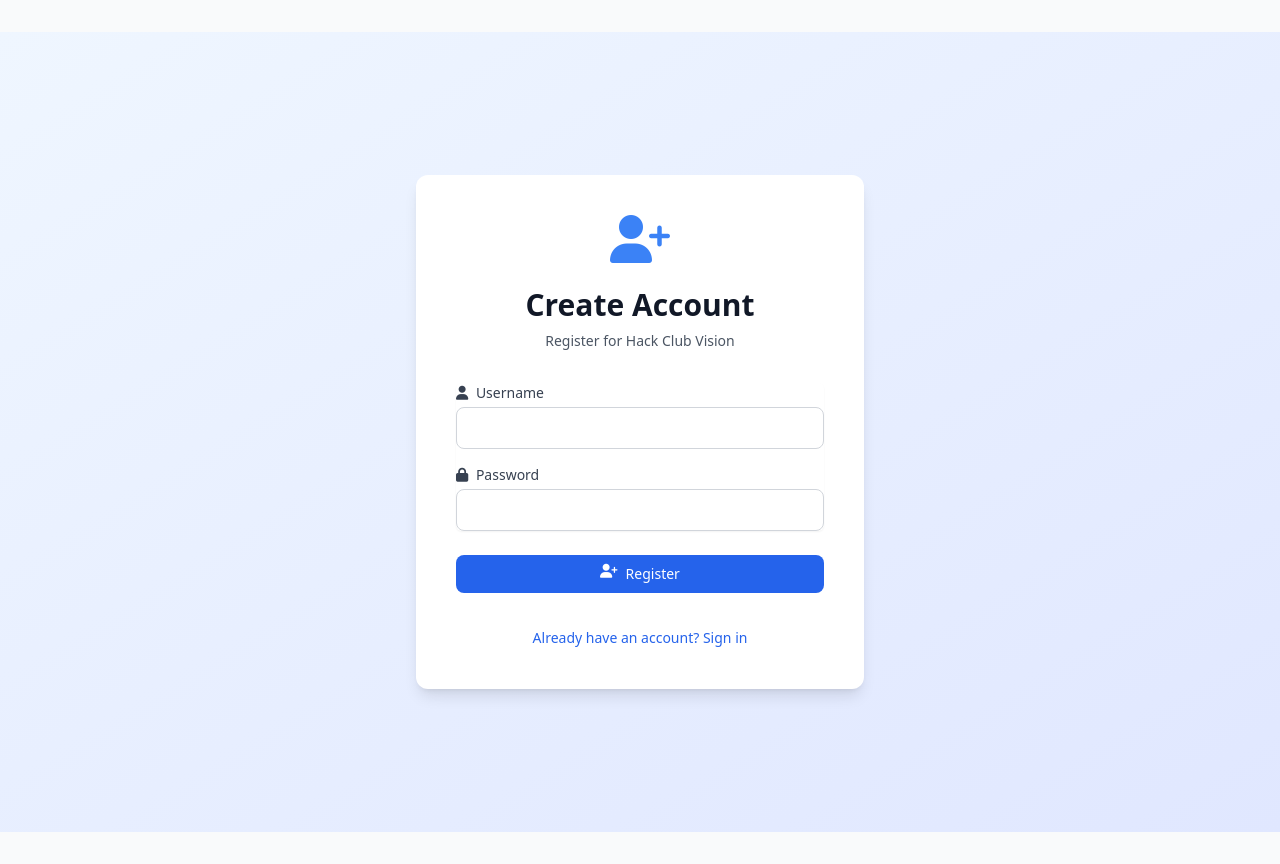
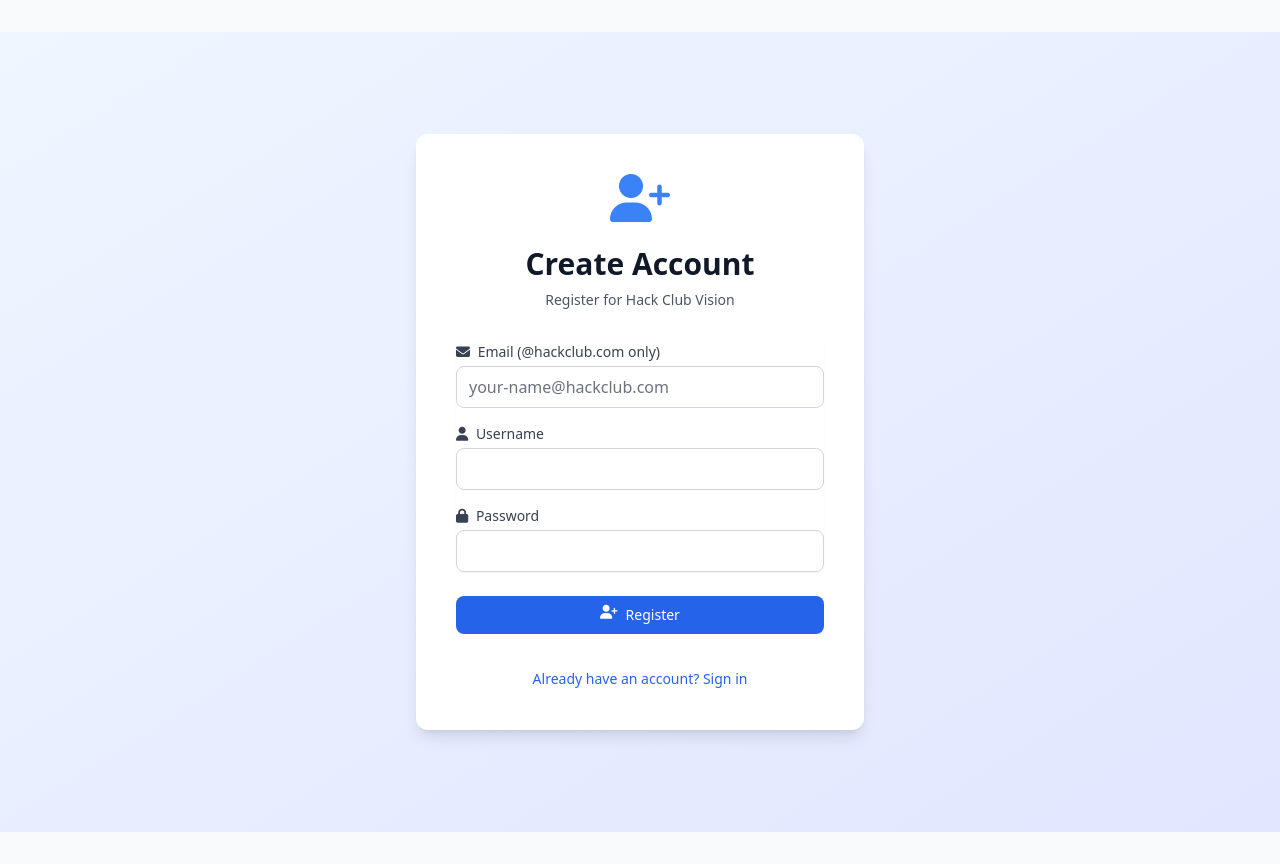
Before and after one commit to hackclub/Vision, a Flask app: page /register in a window 1280 px wide. Run offline with Flask 3, Linux system fonts and the light colour scheme; parts of the project's set-up code (start-up, migrations or seed data) failed here and were passed over; some libraries are stand-ins or nearby versions.

Commit message:
Big beefy updates

```diff
--- a/app.py
+++ b/app.py
@@ -197,7 +197,9 @@
 class User(UserMixin, db.Model):
     id = db.Column(db.Integer, primary_key=True)
     username = db.Column(db.String(80), unique=True, nullable=False)
+    email = db.Column(db.String(120), unique=True, nullable=False)
     password = db.Column(db.String(120), nullable=False)
+    verified = db.Column(db.Boolean, default=False, nullable=False)
     bases = db.relationship('AirtableBase', backref='user', lazy=True)
 
 class AirtableBase(db.Model):
@@ -251,6 +253,49 @@
 @login_manager.user_loader
 def load_user(user_id):
     return User.query.get(int(user_id))
+
+# Email Verification Functions
+def generate_verification_code():
+    """Generate a 6-digit verification code"""
+    import random
+    return str(random.randint(100000, 999999))
+
+def send_verification_code_to_airtable(email, code):
+    """Send verification code to Airtable for email automation"""
+    try:
+        verification_base = airtable_api.base('appSUAc40CDu6bDAp')
+        verification_table = verification_base.table('Dashboard Email Verification')
+
+        # Create record with email, code, and Pending status
+        verification_table.create({
+            'Email': email,
+            'Code': code,
+            'Status': 'Pending'
+        })
+
+        return True
+    except Exception as e:
+        app.logger.error(f'Failed to send verification code to Airtable: {str(e)}')
+        return False
+
+def verify_code_from_airtable(email, code):
+    """Verify the code from Airtable and update status to Verified"""
+    try:
+        verification_base = airtable_api.base('appSUAc40CDu6bDAp')
+        verification_table = verification_base.table('Dashboard Email Verification')
+
+        # Search for matching email and code with Pending status
+        records = verification_table.all(formula=f"AND({{Email}}='{email}', {{Code}}='{code}', {{Status}}='Pending')")
+
+        if records:
+            # Update status to Verified
+            verification_table.update(records[0]['id'], {'Status': 'Verified'})
+            return True
+
+        return False
+    except Exception as e:
+        app.logger.error(f'Failed to verify code from Airtable: {str(e)}')
+        return False
 
 # AI Helper Functions
 def ai_detect_fields(table_records, log_fn=None):
@@ -1429,6 +1474,10 @@
         data = request.json
         user = User.query.filter_by(username=data['username']).first()
         if user and user.password == data['password']:
+            # Only check verification if user has an email (new users)
+            # Old users without email field are automatically allowed
+            if user.email and not user.verified:
+                return jsonify({'success': False, 'error': 'Please verify your email first', 'email': user.email}), 403
             login_user(user)
             return jsonify({'success': True})
         return jsonify({'success': False, 'error': 'Invalid credentials'}), 401
@@ -1438,14 +1487,63 @@
 def register():
     if request.method == 'POST':
         data = request.json
-        if User.query.filter_by(username=data['username']).first():
-            return jsonify({'success': False, 'error': 'Username exists'}), 400
-        user = User(username=data['username'], password=data['password'])
+        email = data.get('email', '').strip().lower()
+        username = data.get('username', '').strip()
+        password = data.get('password', '')
+
+        # Validate email domain
+        if not email.endswith('@hackclub.com'):
+            return jsonify({'success': False, 'error': 'Only @hackclub.com emails are allowed'}), 400
+
+        # Check if username or email already exists
+        if User.query.filter_by(username=username).first():
+            return jsonify({'success': False, 'error': 'Username already exists'}), 400
+
+        if User.query.filter_by(email=email).first():
+            return jsonify({'success': False, 'error': 'Email already registered'}), 400
+
+        # Generate verification code
+        verification_code = generate_verification_code()
+
+        # Send to Airtable (which will trigger email automation)
+        if not send_verification_code_to_airtable(email, verification_code):
+            return jsonify({'success': False, 'error': 'Failed to send verification email. Please try again.'}), 500
+
+        # Create unverified user
+        user = User(username=username, email=email, password=password, verified=False)
         db.session.add(user)
         db.session.commit()
+
+        app.logger.info(f'New user registered: {username} ({email}) - awaiting verification')
+        return jsonify({'success': True, 'message': 'Verification code sent to your email'})
+
+    return render_template('register.html')
+
+@app.route('/verify', methods=['POST'])
+def verify():
+    """Verify email with code"""
+    data = request.json
+    email = data.get('email', '').strip().lower()
+    code = data.get('code', '').strip()
+
+    # Find user by email
+    user = User.query.filter_by(email=email).first()
+    if not user:
+        return jsonify({'success': False, 'error': 'User not found'}), 404
+
+    # Check if already verified
+    if user.verified:
+        return jsonify({'success': False, 'error': 'Email already verified'}), 400
+
+    # Verify code with Airtable
+    if verify_code_from_airtable(email, code):
+        user.verified = True
+        db.session.commit()
         login_user(user)
-        return jsonify({'success': True})
-    return render_template('register.html')
+        app.logger.info(f'User verified and logged in: {user.username} ({email})')
+        return jsonify({'success': True, 'message': 'Email verified successfully'})
+    else:
+        return jsonify({'success': False, 'error': 'Invalid verification code'}), 400
 
 @app.route('/logout')
 @login_required
@@ -1987,6 +2085,20 @@
 
 if __name__ == '__main__':
     with app.app_context():
+        # Migration: Add email and verified columns to user table
+        try:
+            from sqlalchemy import text
+            db.session.execute(text('''
+                ALTER TABLE "user"
+                ADD COLUMN IF NOT EXISTS email VARCHAR(120) UNIQUE,
+                ADD COLUMN IF NOT EXISTS verified BOOLEAN DEFAULT FALSE
+            '''))
+            db.session.commit()
+            app.logger.info('User table migration: email and verified columns added')
+        except Exception as e:
+            db.session.rollback()
+            app.logger.info(f'User table migration already applied or failed: {e}')
+
         # Migration: Increase api_key.key column size
         try:
             from sqlalchemy import text
--- a/templates/register.html
+++ b/templates/register.html
@@ -14,8 +14,17 @@
                 Register for Hack Club Vision
             </p>
         </div>
+        <!-- Registration Form -->
         <form class="mt-8 space-y-6" id="registerForm">
             <div class="rounded-md shadow-sm space-y-4">
+                <div>
+                    <label for="email" class="block text-sm font-medium text-gray-700 mb-1">
+                        <i class="fas fa-envelope mr-1"></i> Email (@hackclub.com only)
+                    </label>
+                    <input id="email" name="email" type="email" required
+                           placeholder="your-name@hackclub.com"
+                           class="appearance-none relative block w-full px-3 py-2 border border-gray-300 placeholder-gray-500 text-gray-900 rounded-lg focus:outline-none focus:ring-2 focus:ring-blue-500 focus:border-transparent">
+                </div>
                 <div>
                     <label for="username" class="block text-sm font-medium text-gray-700 mb-1">
                         <i class="fas fa-user mr-1"></i> Username
@@ -42,6 +51,39 @@
                 </button>
             </div>
         </form>
+
+        <!-- Verification Form (hidden initially) -->
+        <form class="mt-8 space-y-6 hidden" id="verifyForm">
+            <div class="text-center mb-4">
+                <i class="fas fa-envelope-open-text text-4xl text-blue-500 mb-2"></i>
+                <p class="text-sm text-gray-600">
+                    We've sent a verification code to <span id="verifyEmail" class="font-semibold"></span>
+                </p>
+                <p class="text-xs text-gray-500 mt-1">
+                    Check your email and enter the 6-digit code below
+                </p>
+            </div>
+            <div class="rounded-md shadow-sm space-y-4">
+                <div>
+                    <label for="verificationCode" class="block text-sm font-medium text-gray-700 mb-1">
+                        <i class="fas fa-key mr-1"></i> Verification Code
+                    </label>
+                    <input id="verificationCode" name="code" type="text" required
+                           placeholder="000000" maxlength="6" pattern="[0-9]{6}"
+                           class="appearance-none relative block w-full px-3 py-2 border border-gray-300 placeholder-gray-500 text-gray-900 rounded-lg text-center text-2xl tracking-widest focus:outline-none focus:ring-2 focus:ring-blue-500 focus:border-transparent">
+                </div>
+            </div>
+
+            <div id="verifyError" class="hidden text-red-500 text-sm text-center"></div>
+
+            <div>
+                <button type="submit"
+                        class="group relative w-full flex justify-center py-2 px-4 border border-transparent text-sm font-medium rounded-lg text-white bg-green-600 hover:bg-green-700 focus:outline-none focus:ring-2 focus:ring-offset-2 focus:ring-green-500">
+                    <i class="fas fa-check mr-2"></i>
+                    Verify Email
+                </button>
+            </div>
+        </form>
         <div class="text-center">
             <a href="{{ url_for('login') }}" class="text-sm text-blue-600 hover:text-blue-500">
                 Already have an account? Sign in
@@ -51,32 +93,47 @@
 </div>
 
 <script>
+let userEmail = '';
+
+// Registration form submission
 document.getElementById('registerForm').addEventListener('submit', async (e) => {
     e.preventDefault();
-    const username = document.getElementById('username').value;
+    const email = document.getElementById('email').value.trim();
+    const username = document.getElementById('username').value.trim();
     const password = document.getElementById('password').value;
     const submitBtn = e.target.querySelector('button[type="submit"]');
     const originalBtnText = submitBtn.innerHTML;
 
+    // Validate email domain
+    if (!email.endsWith('@hackclub.com')) {
+        document.getElementById('error').textContent = 'Only @hackclub.com emails are allowed';
+        document.getElementById('error').classList.remove('hidden');
+        return;
+    }
+
     // Show loading state
     submitBtn.disabled = true;
-    submitBtn.innerHTML = '<i class="fas fa-spinner fa-spin mr-2"></i> Creating account...';
+    submitBtn.innerHTML = '<i class="fas fa-spinner fa-spin mr-2"></i> Sending verification code...';
 
     try {
         const response = await fetch('/register', {
             method: 'POST',
             headers: { 'Content-Type': 'application/json' },
-            body: JSON.stringify({ username, password })
+            body: JSON.stringify({ email, username, password })
         });
 
         const data = await response.json();
         if (data.success) {
-            submitBtn.innerHTML = '<i class="fas fa-check mr-2"></i> Account created!';
-            submitBtn.classList.remove('bg-blue-600', 'hover:bg-blue-700');
-            submitBtn.classList.add('bg-green-600');
-            setTimeout(() => {
-                window.location.href = '/dashboard';
-            }, 500);
+            // Store email for verification
+            userEmail = email;
+
+            // Hide registration form and show verification form
+            document.getElementById('registerForm').classList.add('hidden');
+            document.getElementById('verifyForm').classList.remove('hidden');
+            document.getElementById('verifyEmail').textContent = email;
+
+            // Update header
+            document.querySelector('h2').textContent = 'Verify Your Email';
         } else {
             submitBtn.disabled = false;
             submitBtn.innerHTML = originalBtnText;
@@ -94,5 +151,55 @@
         document.getElementById('error').classList.remove('hidden');
     }
 });
+
+// Verification form submission
+document.getElementById('verifyForm').addEventListener('submit', async (e) => {
+    e.preventDefault();
+    const code = document.getElementById('verificationCode').value.trim();
+    const submitBtn = e.target.querySelector('button[type="submit"]');
+    const originalBtnText = submitBtn.innerHTML;
+
+    // Show loading state
+    submitBtn.disabled = true;
+    submitBtn.innerHTML = '<i class="fas fa-spinner fa-spin mr-2"></i> Verifying...';
+
+    try {
+        const response = await fetch('/verify', {
+            method: 'POST',
+            headers: { 'Content-Type': 'application/json' },
+            body: JSON.stringify({ email: userEmail, code })
+        });
+
+        const data = await response.json();
+        if (data.success) {
+            submitBtn.innerHTML = '<i class="fas fa-check mr-2"></i> Verified!';
+            submitBtn.classList.remove('bg-green-600', 'hover:bg-green-700');
+            submitBtn.classList.add('bg-green-700');
+            setTimeout(() => {
+                window.location.href = '/dashboard';
+            }, 500);
+        } else {
+            submitBtn.disabled = false;
+            submitBtn.innerHTML = originalBtnText;
+            document.getElementById('verifyError').textContent = data.error;
+            document.getElementById('verifyError').classList.remove('hidden');
+            document.getElementById('verifyError').classList.add('animate-pulse');
+            setTimeout(() => {
+                document.getElementById('verifyError').classList.remove('animate-pulse');
+            }, 1000);
+        }
+    } catch (error) {
+        submitBtn.disabled = false;
+        submitBtn.innerHTML = originalBtnText;
+        document.getElementById('verifyError').textContent = 'Connection error';
+        document.getElementById('verifyError').classList.remove('hidden');
+    }
+});
+
+// Auto-focus and format verification code input
+document.getElementById('verificationCode').addEventListener('input', (e) => {
+    // Only allow numbers
+    e.target.value = e.target.value.replace(/[^0-9]/g, '');
+});
 </script>
 {% endblock %}
```
Also changed, not shown: 2 other files.
